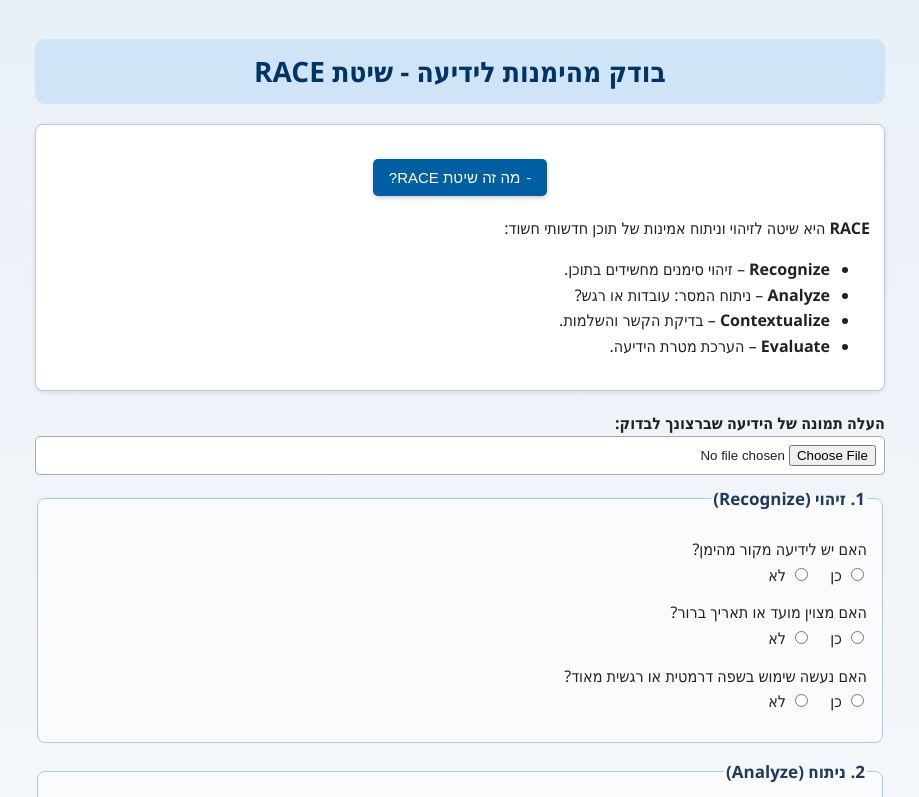
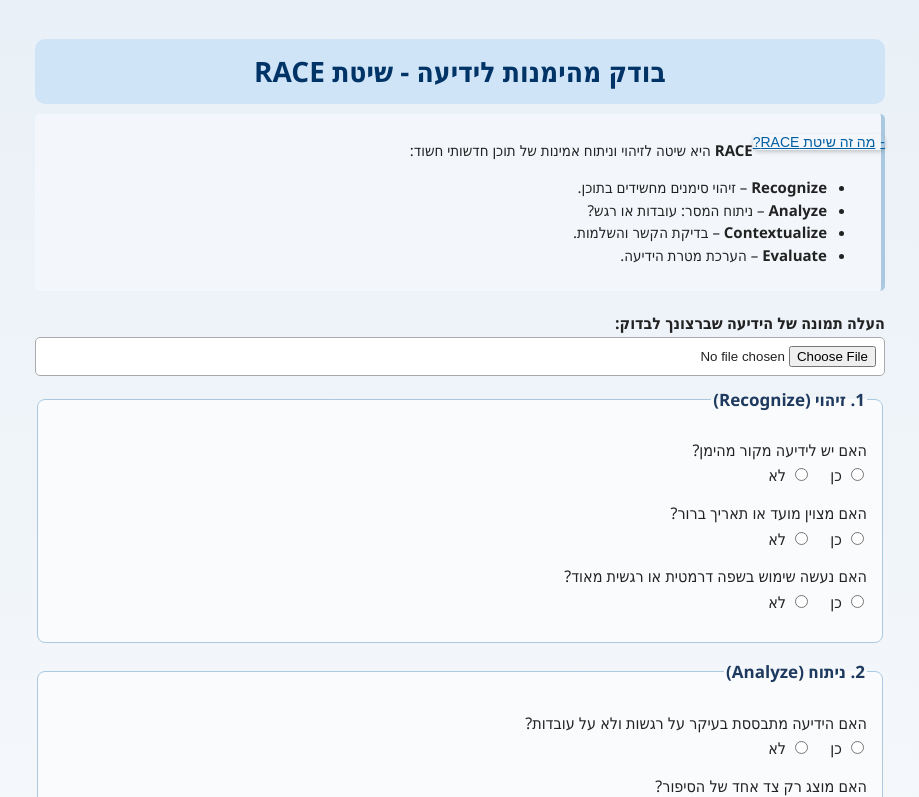
Before and after one commit to gil1feldman/race_model, a plain HTML site: page index.html in a window 1280 px wide. Both pictures are taken after a click on the button "מה זה שיטת RACE?". Shown: the top 797 px of the page, without its empty margins (180-1099 px from the left). Drawn offline with Linux system fonts and the light colour scheme.

Commit message:
Update index.html

```diff
--- a/index.html
+++ b/index.html
@@ -14,49 +14,60 @@
       max-width: 850px;
       margin: auto;
     }
+
     h1 {
       color: #003366;
       font-size: 28px;
-      margin-bottom: 20px;
+      margin-bottom: 10px;
       text-align: center;
       background-color: #d0e4f7;
       padding: 10px;
       border-radius: 10px;
     }
-    .toggle-box {
-      background: #ffffff;
-      border: 1px solid #b3cde0;
-      border-radius: 8px;
-      padding: 14px;
-      margin-bottom: 20px;
-      box-shadow: 0 1px 5px rgba(0,0,0,0.1);
+
+    #toggleBtn {
+      background-color: transparent;
+      color: #005fa3;
+      border: none;
+      font-size: 14px;
+      text-decoration: underline;
+      cursor: pointer;
+      padding: 0;
+      float: right;
+      margin-bottom: 10px;
     }
-    #toggleBtn {
-      background-color: #005fa3;
-      color: #fff;
-      border: none;
-      padding: 10px 16px;
-      font-size: 15px;
-      border-radius: 5px;
-      cursor: pointer;
-    }
+
     #toggleBtn.open::before {
       content: '-';
-      margin-left: 6px;
+      margin-left: 5px;
     }
+
     #toggleBtn::before {
       content: '+';
-      margin-left: 6px;
+      margin-left: 5px;
     }
+
+    #explanation {
+      background: #f3f7fb;
+      border-right: 4px solid #aac8df;
+      padding: 10px 14px;
+      margin-bottom: 20px;
+      border-radius: 5px;
+      font-size: 15px;
+      line-height: 1.5;
+    }
+
     .hidden {
       display: none;
     }
+
     legend {
       font-weight: bold;
       font-size: 17px;
       margin-bottom: 10px;
       color: #1e3a5f;
     }
+
     fieldset {
       border: 1px solid #aac8df;
       border-radius: 8px;
@@ -64,15 +75,19 @@
       margin-bottom: 15px;
       background-color: #f9fbfd;
     }
+
     .question {
       margin-bottom: 12px;
     }
+
     .question label {
       margin-left: 15px;
     }
+
     input[type="radio"] {
       margin-left: 5px;
     }
+
     input[type="file"] {
       padding: 8px;
       border: 1px solid #aaa;
@@ -82,6 +97,7 @@
       box-sizing: border-box;
       margin-bottom: 10px;
     }
+
     #previewImage {
       display: none;
       max-width: 100%;
@@ -89,6 +105,7 @@
       border: 1px solid #ccc;
       border-radius: 8px;
     }
+
     button {
       background-color: #28a745;
       color: white;
@@ -101,9 +118,11 @@
       margin: 20px auto;
       box-shadow: 0 2px 4px rgba(0,0,0,0.2);
     }
+
     button:hover {
       background-color: #218838;
     }
+
     .result {
       margin-top: 25px;
       padding: 16px;
@@ -121,17 +140,16 @@
 
 <h1>בודק מהימנות לידיעה - שיטת RACE</h1>
 
-<div class="toggle-box">
 <button id="toggleBtn" onclick="toggleExplanation()">מה זה שיטת RACE?</button>
+
 <div id="explanation" class="hidden">
   <p><strong>RACE</strong> היא שיטה לזיהוי וניתוח אמינות של תוכן חדשותי חשוד:</p>
-    <ul>
+  <ul style="margin-top: 0;">
     <li><strong>Recognize</strong> – זיהוי סימנים מחשידים בתוכן.</li>
     <li><strong>Analyze</strong> – ניתוח המסר: עובדות או רגש?</li>
     <li><strong>Contextualize</strong> – בדיקת הקשר והשלמות.</li>
     <li><strong>Evaluate</strong> – הערכת מטרת הידיעה.</li>
   </ul>
-  </div>
 </div>
 
 <label for="imageUpload"><strong>העלה תמונה של הידיעה שברצונך לבדוק:</strong></label>
```
Lines whose indentation alone changed are shown as unchanged.
